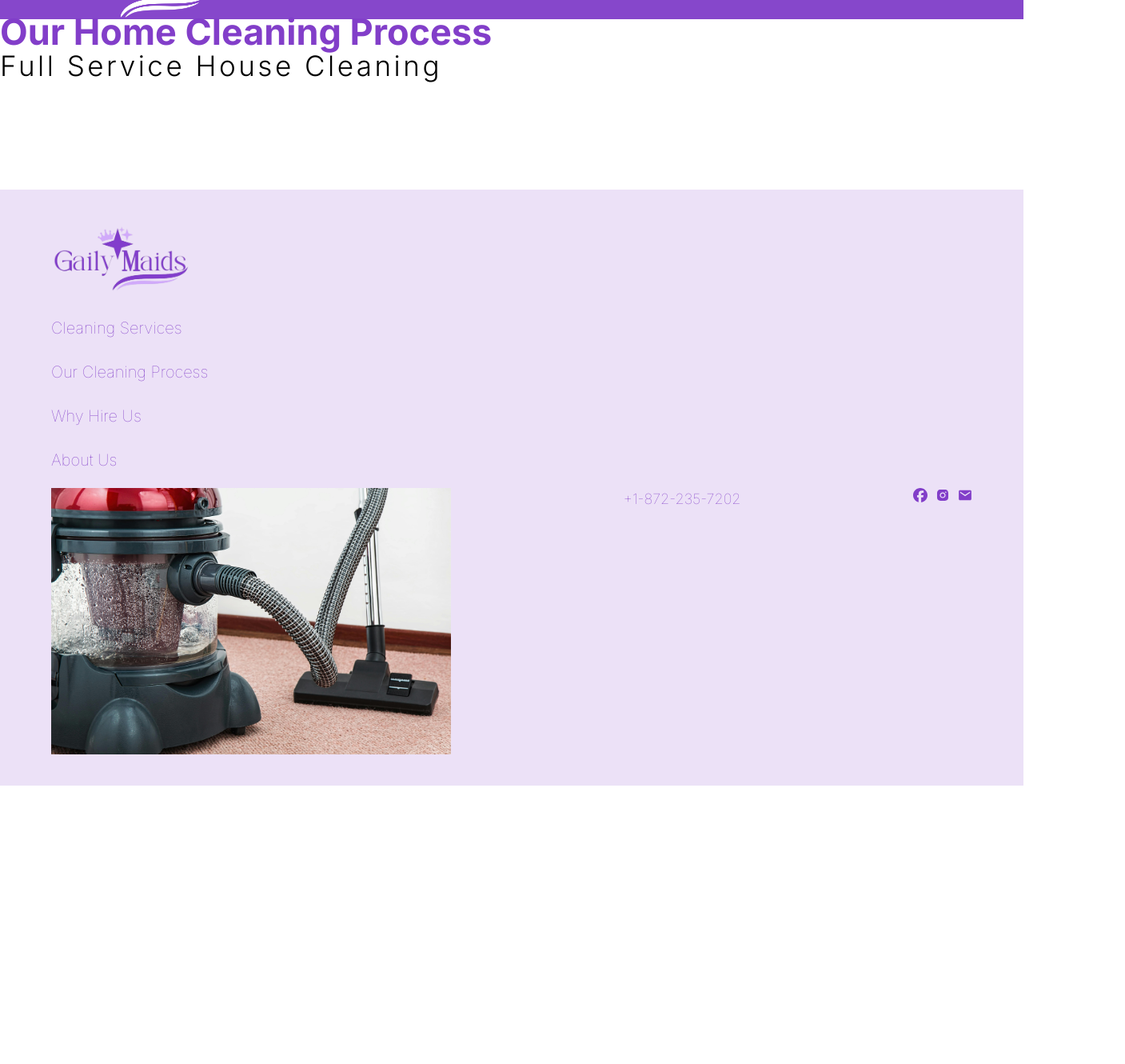
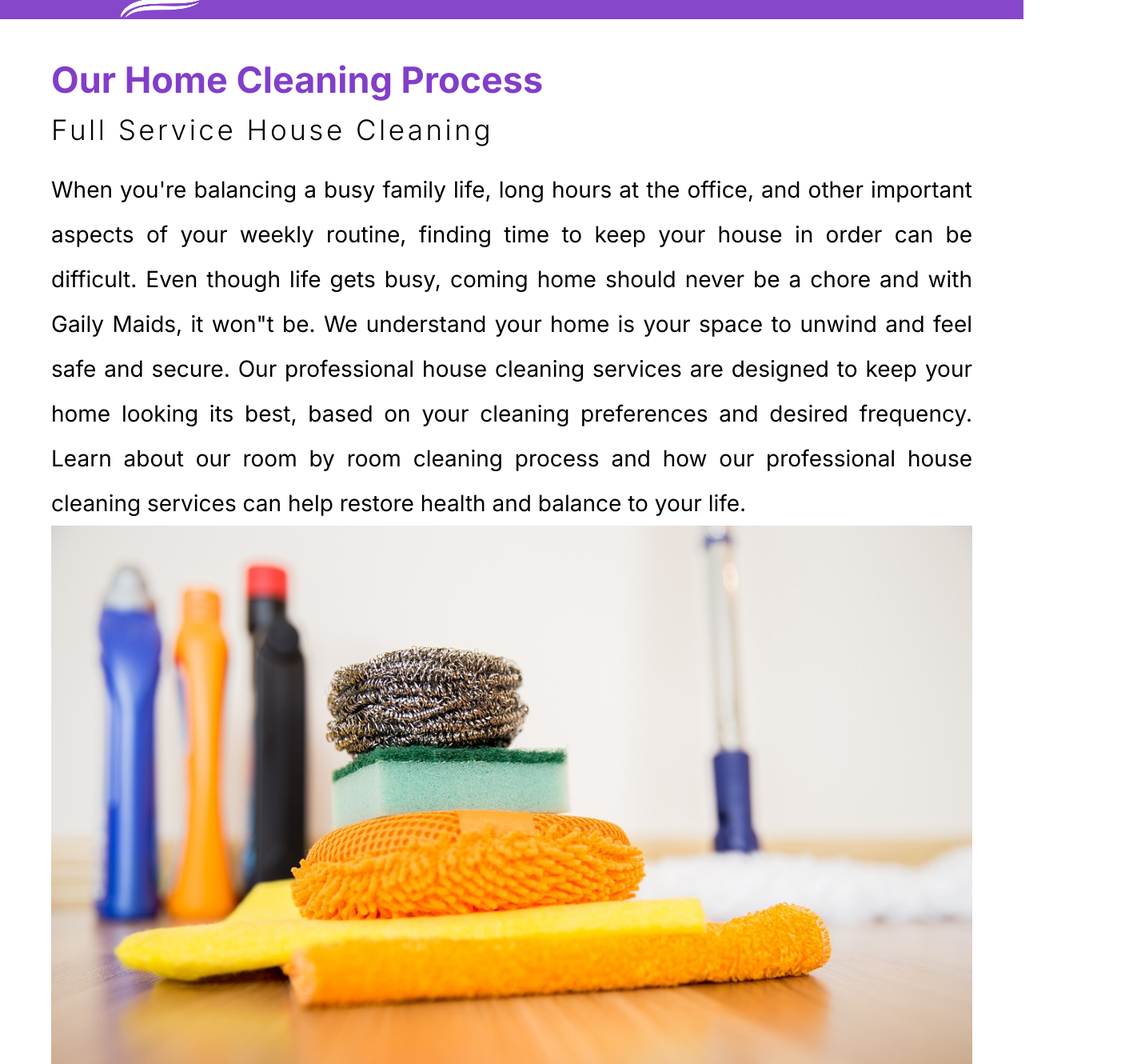
Before and after one commit to dedayorr/Gaily-maids, a Next.js app: page /cleaningprocess in a window 1280 px wide. Shown: the part 140-1470 px from the top of the page at 80% size, 1407 px wide, since content can reach past the window. Before the commit the page ends 1122 px from the top, so only its background shows below. Built offline with nearby package versions, Linux system fonts and the light colour scheme.

Commit message:
cleaning-process

```diff
--- a/app/cleaningprocess/page.tsx
+++ b/app/cleaningprocess/page.tsx
@@ -1,15 +1,38 @@
 import React from "react";
+import Image from "next/image";
 
 const CleaningProcess = () => {
   return (
-    <div className="text-black">
+    <div className="text-black mt-[60px] mx-[5%] flex flex-col gap-[20px]">
       {" "}
       <h1 className="text-[30px] font-bold leading-8 text-[#823ec9] lg:text-[45px]">
         Our Home Cleaning Process
       </h1>
       <h2 className="font-light text-[28px] lg:text-[35px] lg:tracking-widest">
-         Full Service House Cleaning
-        </h2>
+        Full Service House Cleaning
+      </h2>
+      <div>
+        <p className="leading-8 lg:leading-[200%] text-justify flex-1 lg:text-[28px]">
+          When you&apos;re balancing a busy family life, long hours at the office,
+          and other important aspects of your weekly routine, finding time to
+          keep your house in order can be difficult. Even though life gets busy,
+          coming home should never be a chore and with Gaily Maids, it won&quot;t
+          be. We understand your home is your space to unwind and feel safe and
+          secure. Our professional house cleaning services are designed to keep
+          your home looking its best, based on your cleaning preferences and
+          desired frequency. Learn about our room by room cleaning process and
+          how our professional house cleaning services can help restore health
+          and balance to your life.
+        </p>
+        <Image
+            className=" "
+            src="/dirt.png"
+            alt=""
+            width={200}
+            height={100}
+            layout="responsive"
+          />
+      </div>
     </div>
   );
 };
--- a/app/components/Header/Header.tsx
+++ b/app/components/Header/Header.tsx
@@ -128,27 +128,27 @@ const Header = () => {
                 </Accordion.Title>
                 <Accordion.Content>
                   <ul className="flex flex-col ml-[6%] gap-5 font-light text-[#823ec9]">
-                    <li>
-                      <Link href="">Bathroom Cleaning</Link>
+                    <li onClick={closeNav}>
+                      <Link href="/cleaningprocess">Bathroom Cleaning</Link>
                     </li>
-                    <li>
+                    <li onClick={closeNav}>
                       {" "}
-                      <Link href="">Bedroom Cleaning</Link>
+                      <Link href="/cleaningprocess">Bedroom Cleaning</Link>
                     </li>
-                    <li>
-                      <Link href="">Kitchen Cleaning </Link>
+                    <li onClick={closeNav}>
+                      <Link href="/cleaningprocess">Kitchen Cleaning </Link>
                     </li>
-                    <li>
+                    <li onClick={closeNav}>
                       {" "}
-                      <Link href="">Laundry Room Cleaning </Link>
+                      <Link href="/cleaningprocess">Laundry Room Cleaning </Link>
                     </li>
-                    <li>
+                    <li onClick={closeNav}>
                       {" "}
-                      <Link href="">Dinning Room Cleaning </Link>
+                      <Link href="/cleaningprocess">Dinning Room Cleaning </Link>
                     </li>
-                    <li>
+                    <li onClick={closeNav}>
                       {" "}
-                      <Link href="">Living Room Cleaning </Link>
+                      <Link href="/cleaningprocess">Living Room Cleaning </Link>
                     </li>
                   </ul>
                 </Accordion.Content>
--- a/app/components/contents/ServicesOffered/Offers.tsx
+++ b/app/components/contents/ServicesOffered/Offers.tsx
@@ -37,7 +37,7 @@ const Offers = () => {
         <div className="flex flex-col gap-[20px]">
           {" "}
           <p className="text-[] font-semibold lg:text-[22px]">
-            Some of our custom cleaning services includes:
+            Our custom cleaning services include:
           </p>
           <ol className="list-disc ml-[10%] flex flex-col text-[#26355D] gap-[10px] lg:ml-[5%]">
             <Link href="/cleaningservices">
```
Also changed, not shown: 1 other file (tests, documents, lock files or other folders).
